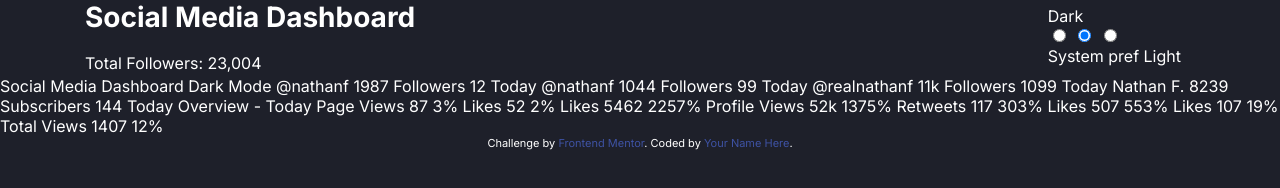
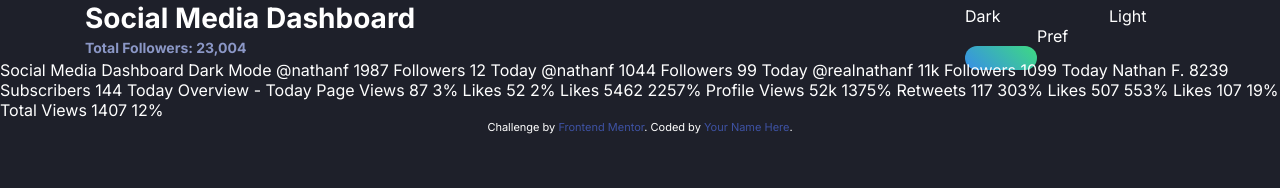
Before and after one commit to TaiwoOluwasegun/Front-End-Mentor-challenge, a website: page index.html in a window 1280 px wide. Drawn offline with Linux system fonts and the light colour scheme.

Commit message:
set up for header

```diff
--- a/app/scss/components/header.scss
+++ b/app/scss/components/header.scss
@@ -6,11 +6,18 @@
         display: flex;
 
         justify-content: space-between;
+        align-items: center;
     }
 
 
     &__title{
 
+
+    }
+    &__subtitle{
+        font-size: rem(14);
+        font-weight: 700;
+        color: var(--dark-text1);
     }
 
     &__toggle{
--- a/app/scss/components/toggle.scss
+++ b/app/scss/components/toggle.scss
@@ -2,16 +2,39 @@
 
 
 .toggle{
+    border: none;
+    display: grid;
+    grid-template-columns: repeat(3, 1fr);
+    grid-template-rows: auto;
 
-    border: none;
-    &__wrapper{
+
+    label{
+
+        &[for = 'dark']{
+            grid-column: 1/2;
+
+        }
+        &[for = 'system']{
+            grid-column: 2/3;
+            grid-row: 2/3;
+
+        }
+        &[for = 'light']{
+            grid-column: 3/4;
+        }
 
     }
+    &__wrapper{
+        height: rem(24);
+    }
     input[type='radio']{
-
+        opacity: 0;
     }
     &__background{
-
+        display: block;
+        border-radius: rem(12);
+        height: 100%;
+        background: linear-gradient(225deg, var(--toggle-bg-end)0%, var(--toggle-bg-start)98.02%);
     }
     &__button{
         width: rem(16);
@@ -19,7 +42,5 @@
         border-radius: 50%;
         background-color: var(--toggle);
     }
-    label{
 
-    }
 }
--- a/app/scss/globals/typography.scss
+++ b/app/scss/globals/typography.scss
@@ -3,10 +3,12 @@
 
 h1,h2,h3{
     margin-top: 0;
+    line-height: 1.1;
 }
 
 h1{
     font-size: rem(24);
+    margin-bottom: rem(3);
     @include breakpoint(large){
         font-size: rem(28);
     }
--- a/app/scss/utils/breakpoints.scss
+++ b/app/scss/utils/breakpoints.scss
@@ -1,14 +1,14 @@
 // 640px, 1150px, 1400px
 $breakpoints-up: (
 	'medium': '40em',
-	'large': '69.375em',
+	'large': '71.875em',
 	'xlarge': '87.5em',
 );
 
-// 639px, 949px, 1399px
+// 639px, 1149px, 1399px
 $breakpoints-down: (
 	'small': '39.9375em',
-	'medium': '59.3125em',
+	'medium': '71.125em',
 	'large': '87.4375em',
 );
 
--- a/index.html
+++ b/index.html
@@ -43,7 +43,7 @@
     <header class="header container">
       <div class="header__title">
         <h1>Social Media Dashboard</h1>
-        Total Followers: 23,004
+        <span class="header__subtitle">Total Followers: 23,004</span>
       </div>
 
       <fieldset
@@ -52,15 +52,15 @@
         role="radiogroup"
       >
         <label for="dark">Dark</label>
-        <div class="toggle_wrapper">
+        <label for="system">Pref</label>
+        <label for="light">Light</label>
+        <div class="toggle__wrapper">
           <input type="radio" name="theme" id="dark" />
           <input type="radio" name="theme" id="system" checked />
           <input type="radio" name="theme" id="light" />
           <span aria-hidden="true" class="toggle__background"></span>
           <span aria-hidden="true" class="toggle__button"></span>
         </div>
-        <label for="dark">System pref</label>
-        <label for="light">Light</label>
       </fieldset>
     </header>
 
```
Also changed, not shown: dist/style.css, 1 other file.
